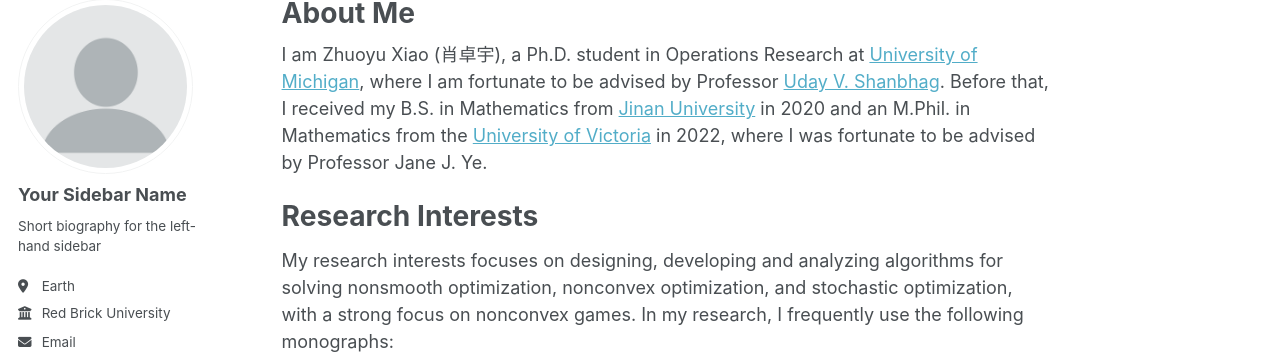
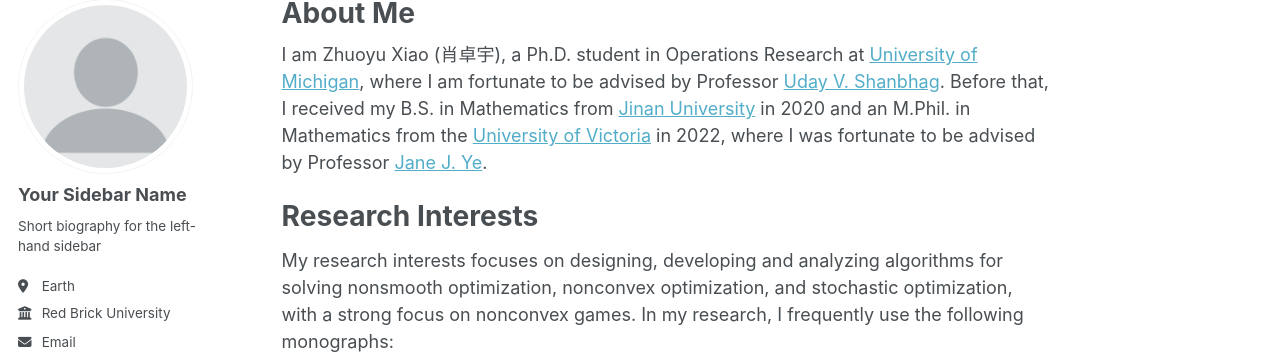
Before and after one commit to zyxiao97/zyxiao97.github.io, a Jekyll site: the page built from _pages/about.md, in a window 1280 px wide and 1237 px high. Shown: the part 100-454 px from the top of the window. Built offline with Jekyll 4.4.1, drawn with Linux system fonts in a browser that asks for light colours; some web fonts are replaced; part of the change alters nothing that is shown.

```diff
--- a/_pages/about.md
+++ b/_pages/about.md
@@ -7,7 +7,7 @@ redirect_from:
   - /about.html
 ---
 
-I am Zhuoyu Xiao (肖卓宇), a Ph.D. student in Operations Research at [University of Michigan](https://umich.edu/), where I am fortunate to be advised by Professor [Uday V. Shanbhag](https://udaybag2.github.io/). Before that, I received my B.S. in Mathematics from [Jinan University](https://english.jnu.edu.cn/) in 2020 and an M.Phil. in Mathematics from the [University of Victoria](https://www.uvic.ca/) in 2022, where I was fortunate to be advised by Professor Jane J. Ye.
+I am Zhuoyu Xiao (肖卓宇), a Ph.D. student in Operations Research at [University of Michigan](https://umich.edu/), where I am fortunate to be advised by Professor [Uday V. Shanbhag](https://udaybag2.github.io/). Before that, I received my B.S. in Mathematics from [Jinan University](https://english.jnu.edu.cn/) in 2020 and an M.Phil. in Mathematics from the [University of Victoria](https://www.uvic.ca/) in 2022, where I was fortunate to be advised by Professor [Jane J. Ye](https://web.uvic.ca/~janeye/).
 
 
 Research Interests
```
